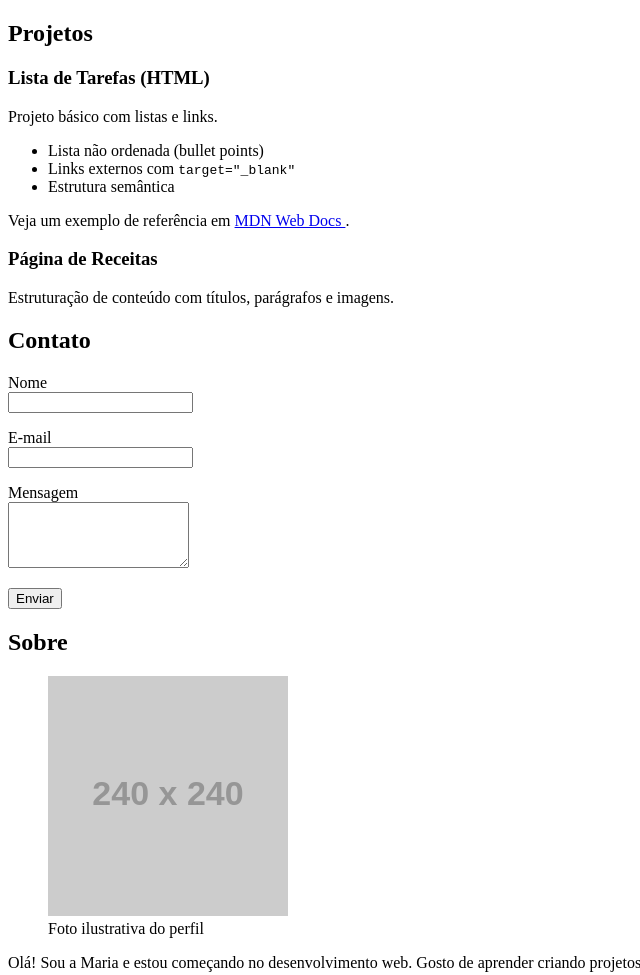
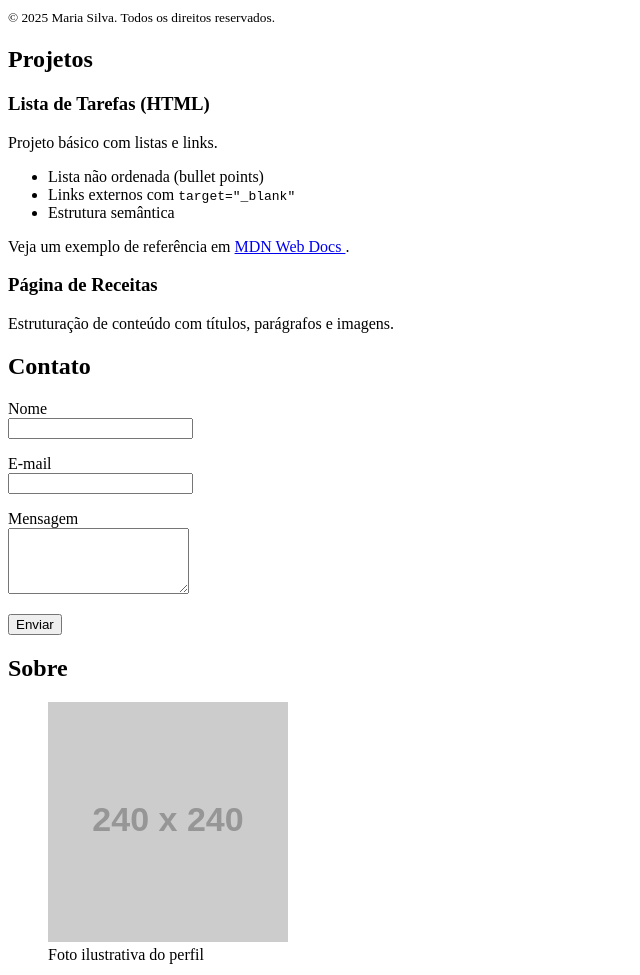
Before and after one commit to ryanr-byte/Ryan, a plain HTML site: page index.html in a window 1280 px wide. Shown: the top 975 px of the page, without its empty margins (0-640 px from the left). Drawn offline with Linux system fonts and the light colour scheme; placeholder pictures from the web are drawn by us.

Commit message:
Update index.html

```diff
--- a/index.html
+++ b/index.html
@@ -6,6 +6,10 @@
 <title>Portfólio de Maria Silva</title>
 <meta name="description" content="Portfólio simples feito em HTML puro.">
 </head>
+ </main>
+<footer>
+<small>&copy; 2025 Maria Silva. Todos os direitos reservados.</small>
+</footer>
 <body>
 <!-- Conteúdo vem a seguir -->
 </body>
```
